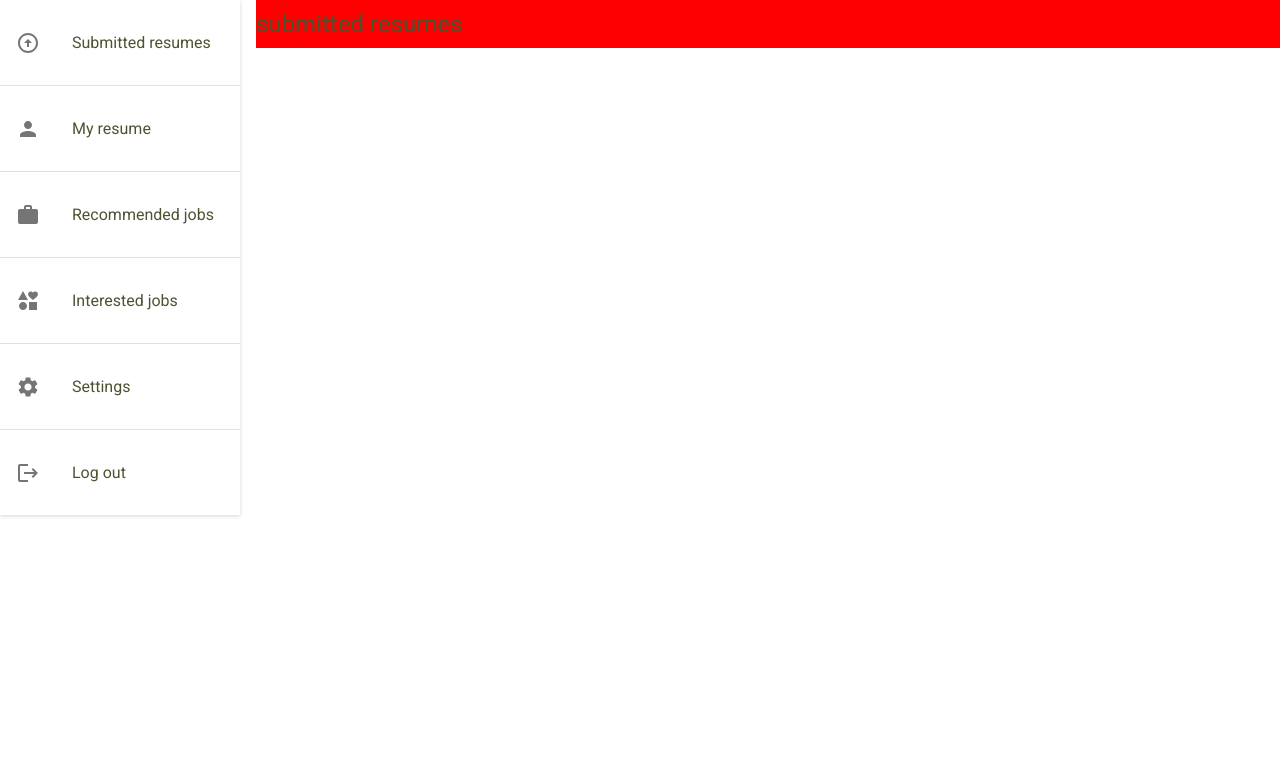
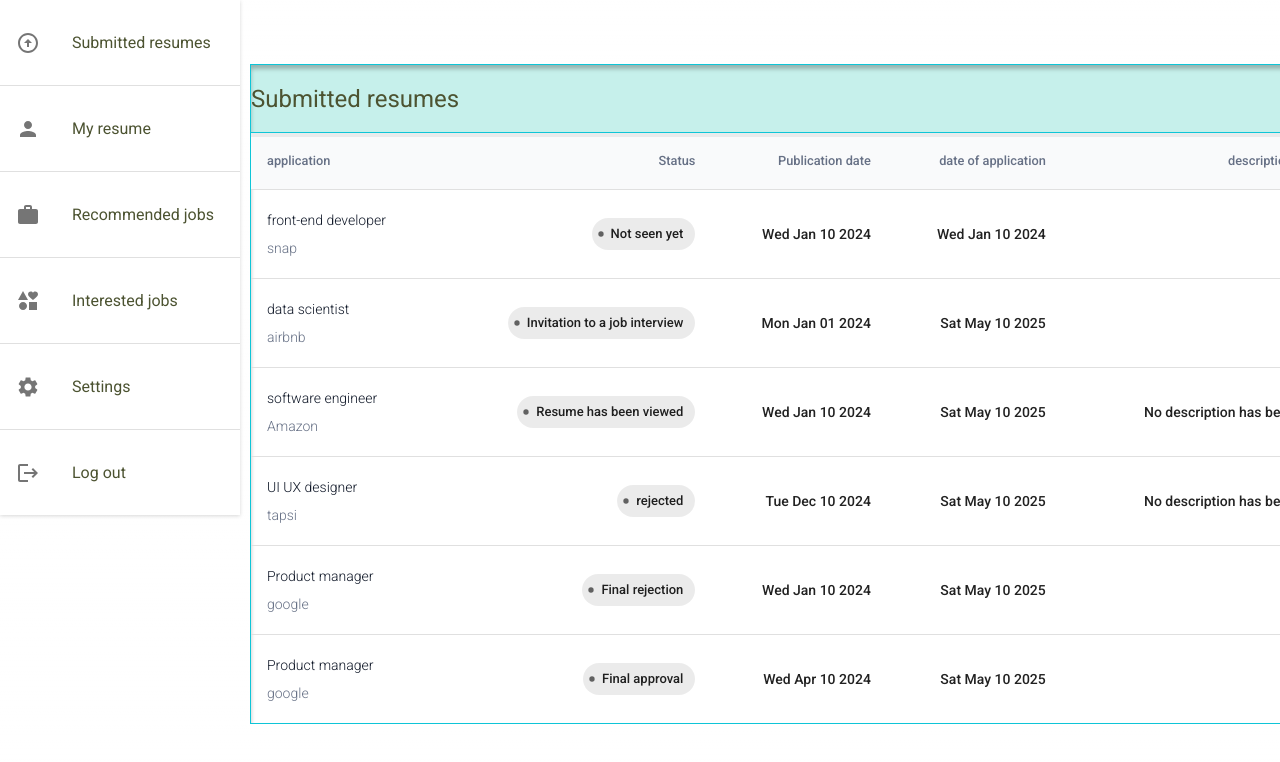
Before and after one commit to nargesghan/frontend, a Next.js app: page /employee/dashboard/submittedresumes in a window 1280 px wide. Shown: the top 762 px of the page. Built offline with nearby package versions, Linux system fonts and the light colour scheme.

Commit message:
feat: add submitted resumes page

```diff
--- a/src/app/employee/dashboard/submittedresumes/page.tsx
+++ b/src/app/employee/dashboard/submittedresumes/page.tsx
@@ -1,5 +1,8 @@
+"use client";
 import React from "react";
 import Box from "@mui/material/Box";
+import SRTable from "@/components/Employee/SubmittedResumesTable";
+import { Typography } from "@mui/material";
 interface Props {
   // define your props here
 }
@@ -11,10 +14,27 @@ const Page: React.FC<Props> = (props) => {
         width: "90%",
         maxWidth: "1158px",
         backgroundColor: "red",
-        marginLeft: "20%",
+        marginLeft: "250px",
+        marginTop:'5%',
       }}
     >
-      submitted resumes
+      <Box
+        sx={{
+          width: "100%",
+          height: "68px",
+          backgroundColor: "secondary.light",
+          borderStyle: "solid",
+          borderColor: "#0EC5D7",
+          borderWidth: "1px",
+          borderBottom:0,
+          boxShadow: "inset 0px 4px 4px rgba(0, 0, 0, 0.25)",
+          display:'flex',
+          alignItems:'center',
+        }}
+      >
+        <Typography>Submitted resumes</Typography>
+      </Box>
+      <SRTable />
     </Box>
   );
 };
--- /dev/null
+++ b/src/components/Employee/SubmittedResumesTable.tsx
@@ -0,0 +1,175 @@
+import * as React from "react";
+import { styled } from "@mui/material/styles";
+import Table from "@mui/material/Table";
+import TableBody from "@mui/material/TableBody";
+import TableCell, { tableCellClasses } from "@mui/material/TableCell";
+import TableContainer from "@mui/material/TableContainer";
+import TableHead from "@mui/material/TableHead";
+import TableRow from "@mui/material/TableRow";
+import Paper from "@mui/material/Paper";
+import Typography from "@mui/material/Typography";
+import Chip from "@mui/material/Chip";
+import FiberManualRecordIcon from "@mui/icons-material/FiberManualRecord";
+
+const StyledTableCell = styled(TableCell)(({ theme }) => ({
+
+
+  [`&.${tableCellClasses.head}`]: {
+    backgroundColor: "#F9FAFB",
+    color: "#667085",
+    boxShadow: "rgba(0, 0, 0, 0.06) 0px 4px 0px 0px inset",
+    height: "44px",
+  },
+  [`&.${tableCellClasses.body}`]: {
+    fontSize: 14,
+  },
+}));
+
+const StyledTableRow = styled(TableRow)(({ theme }) => ({
+  "&:last-child td, &:last-child th": {
+    border: 0,
+  },
+}));
+
+function createData(
+  title: string,
+  company: string,
+  status:
+    | "Not seen yet"
+    | "Invitation to a job interview"
+    | "Resume has been viewed"
+    | "rejected"
+    | "Final rejection"
+    | "Final approval"
+    | "Unknown",
+  publicationDate: Date,
+  dateOfApplication: Date,
+  description: string
+) {
+  return {
+    title,
+    company,
+    status,
+    publicationDate,
+    dateOfApplication,
+    description,
+  };
+}
+
+const rows = [
+  createData(
+    "front-end developer",
+    "snap",
+    "Not seen yet",
+    new Date("2024-01-10"),
+    new Date("2024-01-10"),
+    " kdfjkdl dfdf"
+  ),
+  createData(
+    "data scientist",
+    "airbnb",
+    "Invitation to a job interview",
+    new Date("2024-01-1"),
+    new Date("2025-05-10"),
+    "Hello!"
+  ),
+  createData(
+    "software engineer",
+    "Amazon",
+    "Resume has been viewed",
+    new Date("2024-01-10"),
+    new Date("2025-05-10"),
+    ""
+  ),
+  createData(
+    "UI UX designer",
+    "tapsi",
+    "rejected",
+    new Date("2024-12-10"),
+    new Date("2025-05-10"),
+    ""
+  ),
+  createData(
+    "Product manager",
+    "google",
+    "Final rejection",
+    new Date("2024-01-10"),
+    new Date("2025-05-10"),
+    "fdfdfd"
+  ),
+  createData(
+    "Product manager",
+    "google",
+    "Final approval",
+    new Date("2024-04-10"),
+    new Date("2025-05-10"),
+    "eeeeeeeo"
+  ),
+];
+
+export default function SRTable() {
+  return (
+    <TableContainer
+      component={Paper}
+      sx={{
+        borderStyle: "solid",
+        borderColor: "#0EC5D7",
+        borderWidth:'1px',
+        borderRadius:0,
+        boxShadow: "inset 0px 4px 4px rgba(0, 0, 0, 0.25)",
+        width:'100%',
+
+      }}
+    >
+      <Table sx={{ minWidth: 700 }} aria-label="customized table">
+        <TableHead>
+          <TableRow>
+            <StyledTableCell>application</StyledTableCell>
+            <StyledTableCell align="right">Status</StyledTableCell>
+            <StyledTableCell align="right">Publication date</StyledTableCell>
+            <StyledTableCell align="right">date of application</StyledTableCell>
+            <StyledTableCell align="right">
+              description of the employer
+            </StyledTableCell>
+          </TableRow>
+        </TableHead>
+        <TableBody>
+          {rows.map((row) => (
+            <StyledTableRow key={row.title + row.company}>
+              <StyledTableCell component="th" scope="row">
+                <Typography
+                  sx={{ fontSize: "14px", fontWeight: "300", color: "#101828" }}
+                >
+                  {row.title}
+                </Typography>
+                <Typography
+                  sx={{ fontSize: "14px", fontWeight: "300", color: "#667085" }}
+                >
+                  {row.company}
+                </Typography>
+              </StyledTableCell>
+              <StyledTableCell align="right">
+                {" "}
+                <Chip
+                  icon={
+                    <FiberManualRecordIcon
+                      sx={{ width: "8px", height: "8px" }}
+                    />
+                  }
+                  label={row.status}
+                />
+              </StyledTableCell>
+              <StyledTableCell align="right">
+                {row.publicationDate.toDateString()}
+              </StyledTableCell>
+              <StyledTableCell align="right">
+                {row.dateOfApplication.toDateString()}
+              </StyledTableCell>
+              <StyledTableCell align="right">{row.description||'No description has been registered yet'}</StyledTableCell>
+            </StyledTableRow>
+          ))}
+        </TableBody>
+      </Table>
+    </TableContainer>
+  );
+}
```
